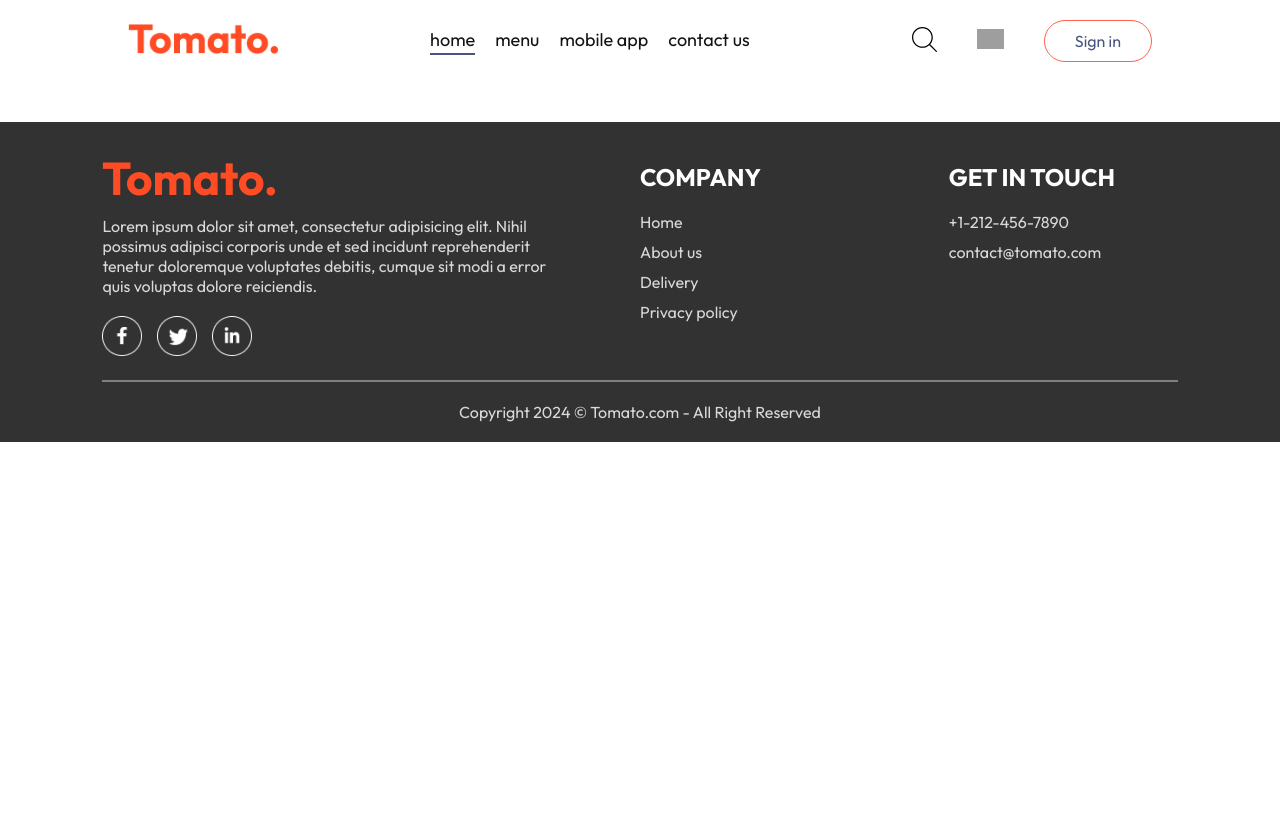
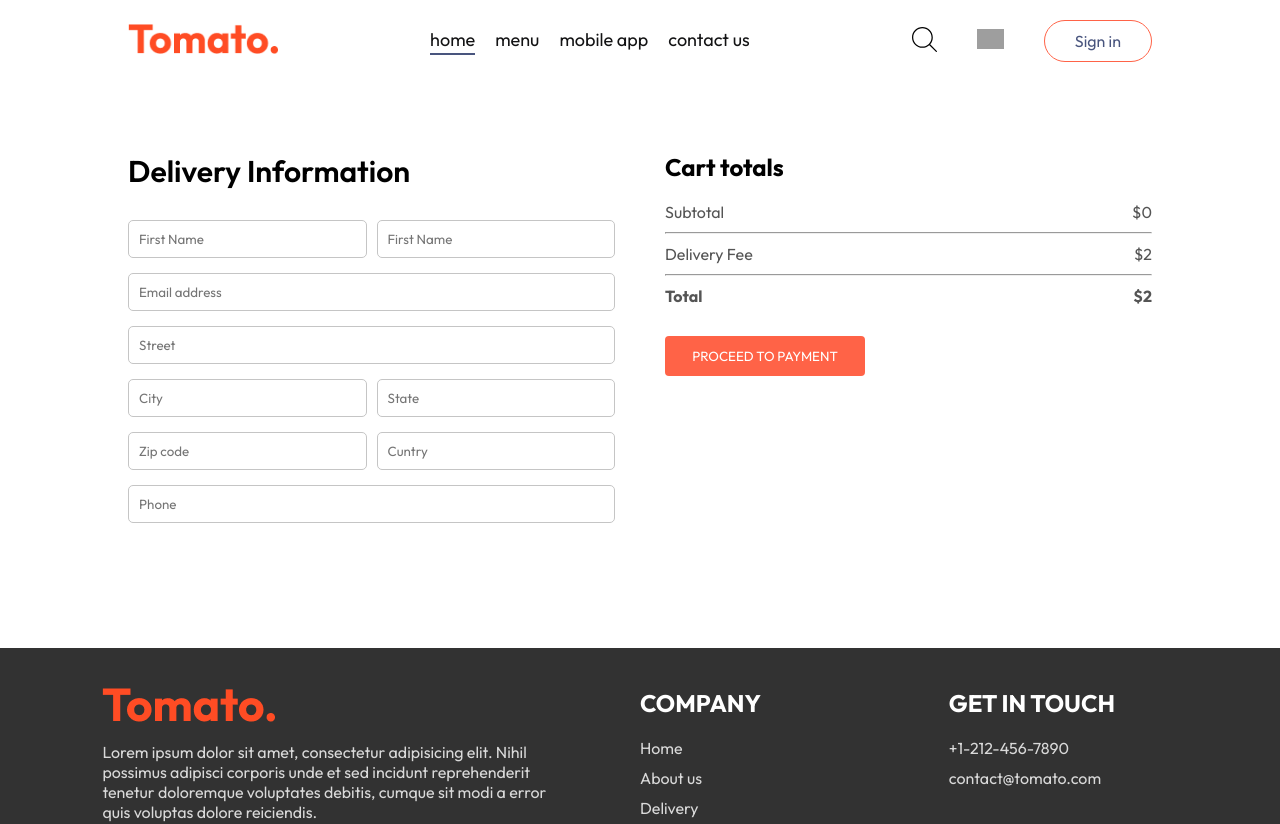
Before and after one commit to D-nss/Food-app, a React app in the folder frontend/: page /order in a window 1280 px wide. Shown: the top 824 px of the page. Before the commit the page ends 800 px from the top, so only its background shows below. Built offline with nearby package versions, Linux system fonts and the light colour scheme; grey boxes are pictures that could not be loaded; the HTML template or start-up script is replaced by a standard one.

Commit message:
feat: pagina de infos do comprador

```diff
--- a/frontend/src/pages/PlaceOrder/PlaceOrder.css
+++ b/frontend/src/pages/PlaceOrder/PlaceOrder.css
@@ -0,0 +1,42 @@
+.place-order{
+    display: flex;
+    align-items: start;
+    justify-content: space-between;
+    gap: 50px;
+    margin-top: 70px;
+    margin-bottom: 110px;
+}
+
+.place-order-left{
+    width: 100%;
+    max-width: max(30%, 500px);
+}
+
+.place-order-left .title{
+    font-size: 30px;
+    font-weight: 600;
+    margin-bottom: 30px;
+}
+
+.place-order-left input{
+    margin-bottom: 15px;
+    width: 100%;
+    padding: 10px;
+    border: 1px solid #c5c5c5;
+    border-radius: 5px;
+    outline-color: tomato;
+}
+
+.place-order-left .multi-fields{
+    display: flex;
+    gap: 10px;
+}
+
+.place-order-rigth{
+    width: 100%;
+    max-width: max(40%, 500px);
+}
+
+.place-order .cart-total button{
+    margin-top: 10px;
+}
--- a/frontend/src/pages/PlaceOrder/PlaceOrder.jsx
+++ b/frontend/src/pages/PlaceOrder/PlaceOrder.jsx
@@ -1,10 +1,55 @@
 import React from 'react'
 import "./PlaceOrder.css"
+import { useContext } from 'react'
+import { StoreContext } from '../../context/StoreContext'
+
 const PlaceOrder = () => {
+
+  const {getTotalCartAmount} = useContext(StoreContext)
+
   return (
-    <div>
-
-    </div>
+    <from  className="place-order">
+      <div className="place-order-left">
+        <p className="title">Delivery Information</p>
+        <div className="multi-fields">
+          <input type="text" placeholder='First Name' />
+          <input type="text" placeholder='First Name' />
+        </div>
+        <input type="email" placeholder='Email address' />
+        <input type="text" placeholder='Street' />
+        <div className="multi-fields">
+          <input type="text" placeholder='City' />
+          <input type="text" placeholder='State' />
+        </div>
+        <div className="multi-fields">
+          <input type="text" placeholder='Zip code' />
+          <input type="text" placeholder='Cuntry' />
+        </div>
+        <input type="text" placeholder='Phone' />
+      </div>
+      <div className="place-order-rigth">
+      <div className="cart-total">
+          <h2>Cart totals</h2>
+          <div>
+            <div className="cart-total-details">
+              <p>Subtotal</p>
+              <p>${getTotalCartAmount()}</p>
+            </div>
+            <hr />
+            <div className="cart-total-details">
+              <p>Delivery Fee</p>
+              <p>${2}</p>
+            </div>
+            <hr />
+            <div className="cart-total-details">
+              <b>Total</b>
+              <b>${getTotalCartAmount() +2}</b>
+            </div>
+          </div>
+          <button >PROCEED TO PAYMENT</button>
+        </div>
+      </div>
+    </from>
   )
 }
 
```
